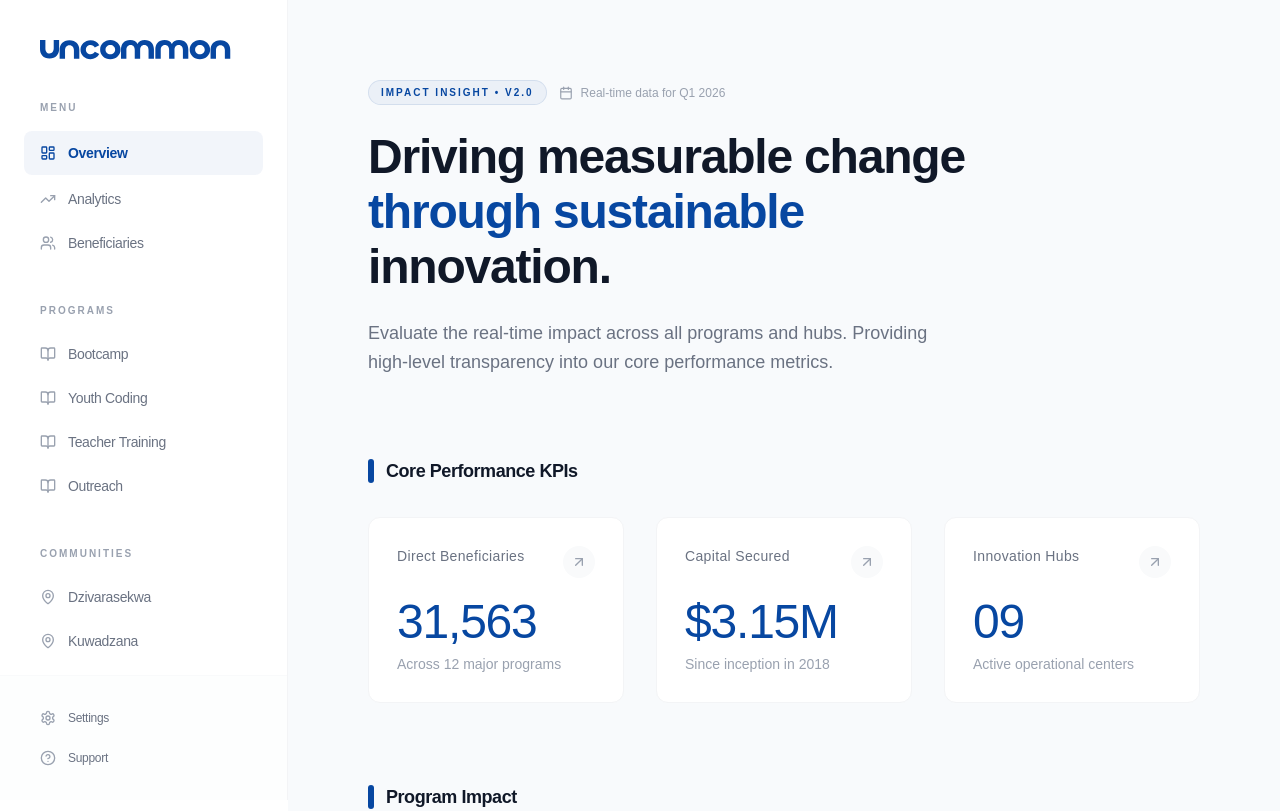
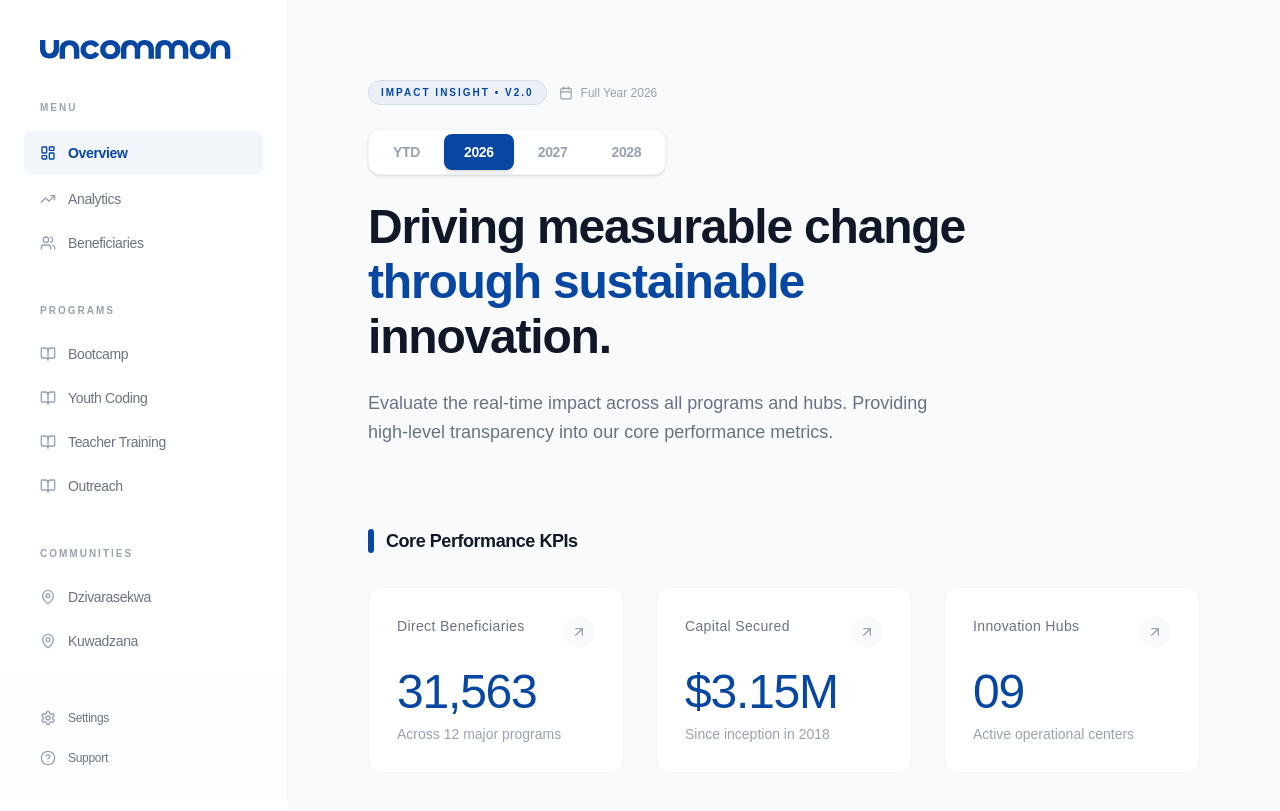
Before and after one commit to BeyondMedia01/redesign-stats-dashboard, a React (Vite) app: page / in a window 1280 px wide. Shown: the top 811 px of the page. Built offline with nearby package versions, Linux system fonts and the light colour scheme; a web font is replaced by a local one.

Commit message:
feat: add year tabs (YTD, 2026, 2027, 2028) with dynamic KPI data
Co-Authored-By: Claude Sonnet 4.6 <noreply@anthropic.com>

```diff
--- a/src/app/App.tsx
+++ b/src/app/App.tsx
@@ -1,3 +1,4 @@
+import { useState } from 'react';
 import { Sidebar } from './components/Sidebar';
 import { StatCard } from './components/StatCard';
 import { BeneficiariesChart } from './components/BeneficiariesChart';
@@ -6,7 +7,79 @@ import { FinancialCorrelationCard } from './components/FinancialCorrelationCard'
 import { motion } from 'motion/react';
 import { Calendar, Target, Briefcase, Microscope } from 'lucide-react';
 
+type YearTab = 'YTD' | '2026' | '2027' | '2028';
+
+const yearData: Record<YearTab, {
+  beneficiaries: string;
+  capital: string;
+  hubs: string;
+  bootcamp: string;
+  youthCoding: string;
+  teacherTraining: string;
+  outreachGoal: number;
+  outreachTarget: string;
+  beneficiariesTrend: string;
+  capitalTrend: string;
+  label: string;
+}> = {
+  YTD: {
+    label: 'Q1 2026 (YTD)',
+    beneficiaries: '8,241',
+    capital: '$620K',
+    hubs: '09',
+    bootcamp: '124',
+    youthCoding: '7.2k',
+    teacherTraining: '98',
+    outreachGoal: 24,
+    outreachTarget: '35,000',
+    beneficiariesTrend: '+3.1%',
+    capitalTrend: '+2.0%',
+  },
+  '2026': {
+    label: 'Full Year 2026',
+    beneficiaries: '31,563',
+    capital: '$3.15M',
+    hubs: '09',
+    bootcamp: '457',
+    youthCoding: '28.9k',
+    teacherTraining: '456',
+    outreachGoal: 92,
+    outreachTarget: '35,000',
+    beneficiariesTrend: '+12.5%',
+    capitalTrend: '+8.2%',
+  },
+  '2027': {
+    label: 'Full Year 2027',
+    beneficiaries: '38,900',
+    capital: '$4.10M',
+    hubs: '11',
+    bootcamp: '612',
+    youthCoding: '35.1k',
+    teacherTraining: '590',
+    outreachGoal: 78,
+    outreachTarget: '50,000',
+    beneficiariesTrend: '+23.2%',
+    capitalTrend: '+30.2%',
+  },
+  '2028': {
+    label: 'Full Year 2028',
+    beneficiaries: '47,300',
+    capital: '$5.80M',
+    hubs: '14',
+    bootcamp: '810',
+    youthCoding: '43.6k',
+    teacherTraining: '740',
+    outreachGoal: 63,
+    outreachTarget: '75,000',
+    beneficiariesTrend: '+21.6%',
+    capitalTrend: '+41.5%',
+  },
+};
+
 export default function App() {
+  const [activeYear, setActiveYear] = useState<YearTab>('2026');
+  const data = yearData[activeYear];
+
   return (
     <div className="flex min-h-screen bg-white">
       {/* Navigation Sidebar */}
@@ -31,8 +104,25 @@ export default function App() {
                   </span>
                   <div className="flex items-center gap-2 text-gray-400 text-xs">
                     <Calendar className="w-3.5 h-3.5" />
-                    <span>Real-time data for Q1 2026</span>
+                    <span>{data.label}</span>
                   </div>
+                </div>
+
+                {/* Year Tabs */}
+                <div className="flex items-center gap-1 mb-6 p-1 bg-white border border-gray-100 rounded-xl w-fit shadow-sm">
+                  {(['YTD', '2026', '2027', '2028'] as YearTab[]).map((year) => (
+                    <button
+                      key={year}
+                      onClick={() => setActiveYear(year)}
+                      className={`px-5 py-2 rounded-lg text-sm font-semibold tracking-tight transition-all ${
+                        activeYear === year
+                          ? 'bg-[#0747A1] text-white shadow-md'
+                          : 'text-gray-400 hover:text-gray-700'
+                      }`}
+                    >
+                      {year}
+                    </button>
+                  ))}
                 </div>
                 <h1 className="text-4xl lg:text-5xl font-semibold text-gray-900 tracking-tight leading-[1.15] mb-6">
                   Driving measurable change <br />
@@ -59,21 +149,21 @@ export default function App() {
             <div className="grid grid-cols-1 md:grid-cols-2 lg:grid-cols-3 gap-8">
               <StatCard
                 label="Direct Beneficiaries"
-                value="31,563"
+                value={data.beneficiaries}
                 subtitle="Across 12 major programs"
-                trend="+12.5%"
+                trend={data.beneficiariesTrend}
                 variant="primary"
               />
               <StatCard
                 label="Capital Secured"
-                value="$3.15M"
+                value={data.capital}
                 subtitle="Since inception in 2018"
-                trend="+8.2%"
+                trend={data.capitalTrend}
                 variant="primary"
               />
               <StatCard
                 label="Innovation Hubs"
-                value="09"
+                value={data.hubs}
                 subtitle="Active operational centers"
                 variant="primary"
               />
@@ -92,19 +182,19 @@ export default function App() {
             <div className="grid grid-cols-1 md:grid-cols-2 lg:grid-cols-4 gap-8">
               <StatCard
                 label="Bootcamp Program"
-                value="457"
+                value={data.bootcamp}
                 subtitle="Full-time students enrolled"
                 variant="secondary"
               />
               <StatCard
                 label="Youth Coding"
-                value="28.9k"
+                value={data.youthCoding}
                 subtitle="Primary & Secondary reach"
                 variant="secondary"
               />
               <StatCard
                 label="Teacher Training"
-                value="456"
+                value={data.teacherTraining}
                 subtitle="Certified educators"
                 variant="secondary"
               />
@@ -116,11 +206,11 @@ export default function App() {
                   <span className="text-sm font-bold text-[#0747A1] uppercase tracking-[1px]">Outreach Goal</span>
                 </div>
                 <div className="flex items-baseline justify-between mb-2">
-                  <span className="text-2xl font-bold text-[#0747A1]">92%</span>
-                  <span className="text-xs text-gray-500 font-medium">Goal: 35,000</span>
+                  <span className="text-2xl font-bold text-[#0747A1]">{data.outreachGoal}%</span>
+                  <span className="text-xs text-gray-500 font-medium">Goal: {data.outreachTarget}</span>
                 </div>
                 <div className="w-full bg-white rounded-full h-2 overflow-hidden border border-[#0747A1]/10">
-                  <div className="bg-[#0747A1] h-full rounded-full w-[92%]" />
+                  <div className="bg-[#0747A1] h-full rounded-full transition-all duration-700" style={{ width: `${data.outreachGoal}%` }} />
                 </div>
               </div>
             </div>
```
